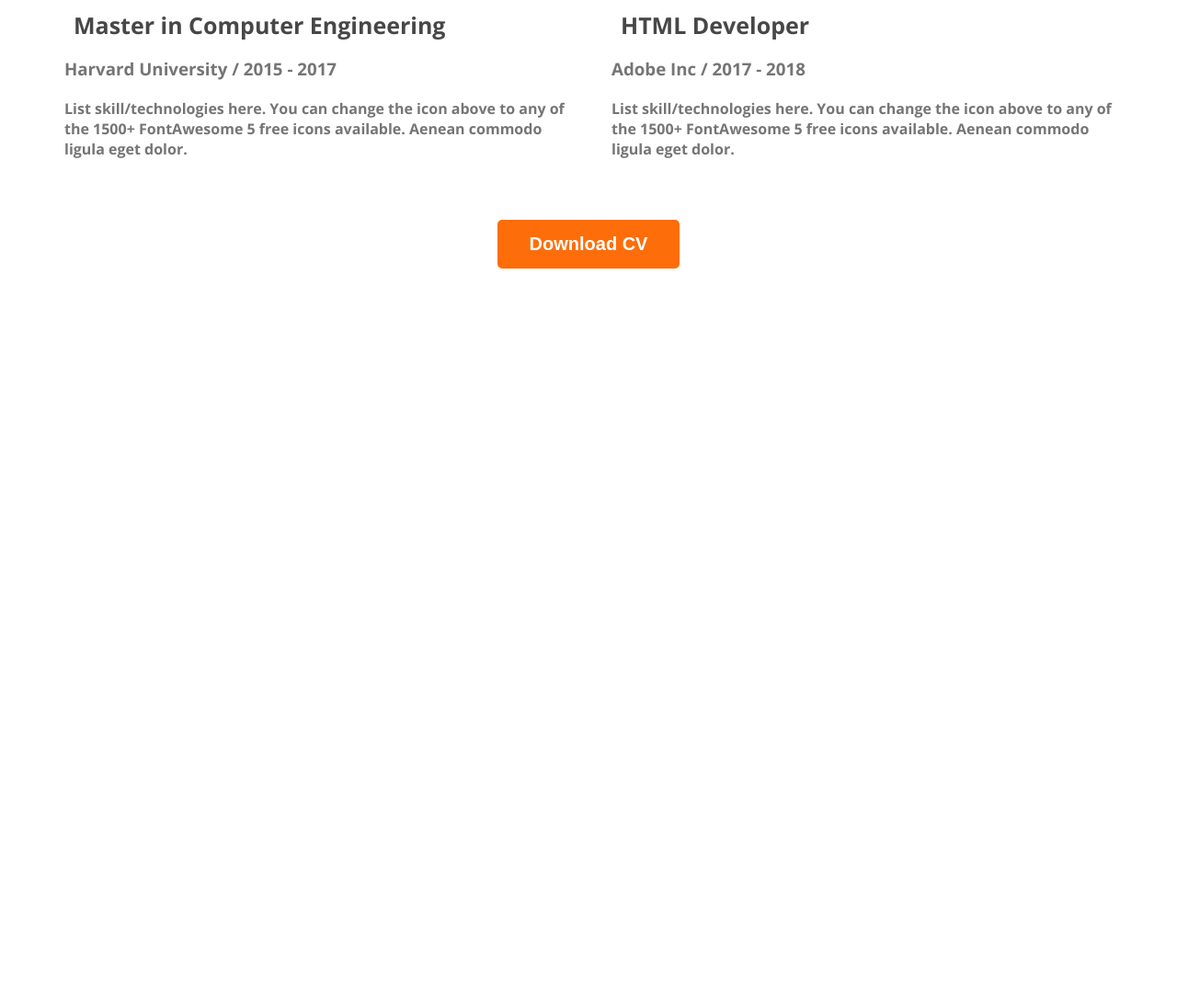
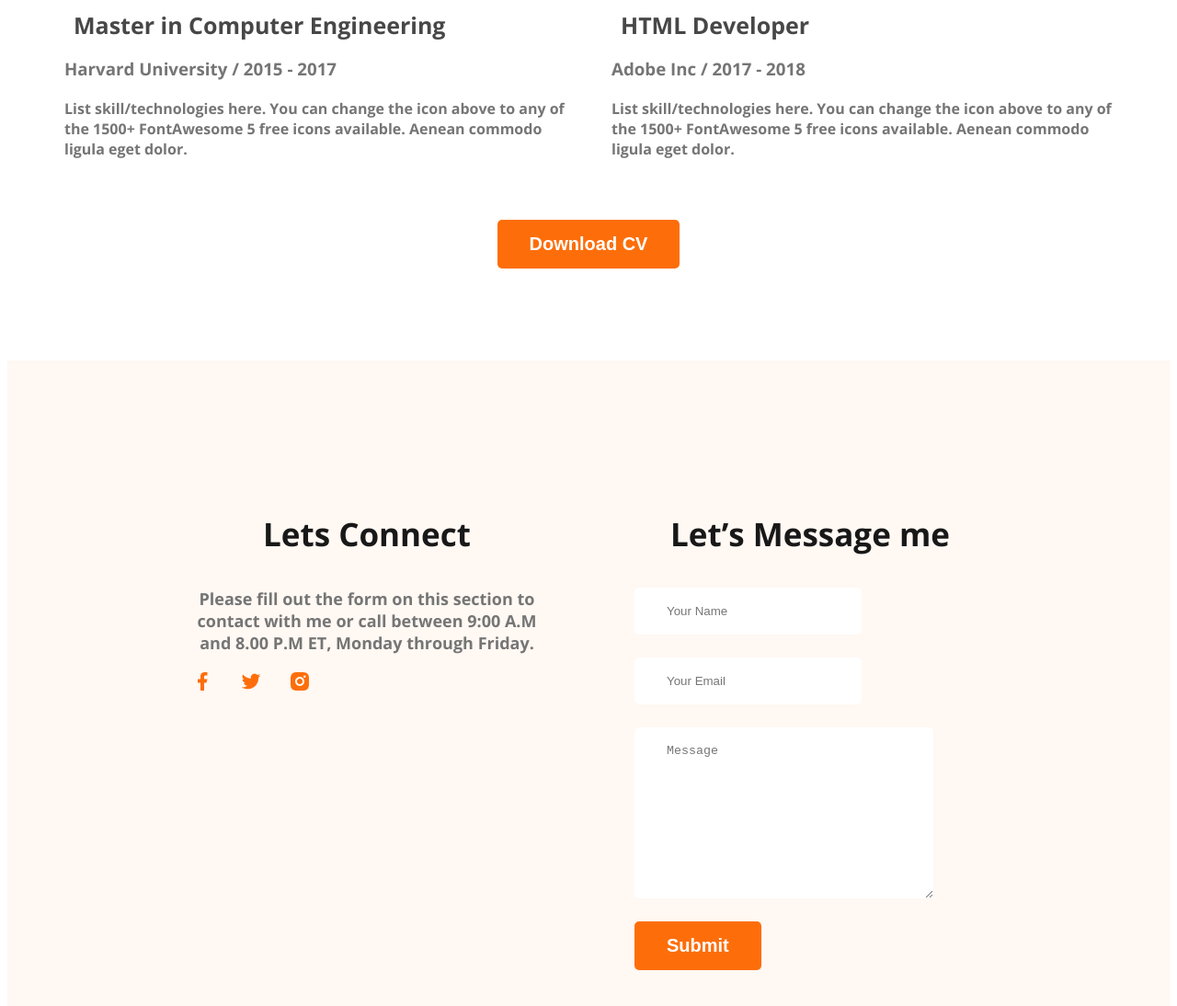
Before and after one commit to Asmina332/web-Developer-portfolio, a plain HTML site: page index.html in a window 1280 px wide. Shown: the part 2942-4036 px from the top of the page at 92% size. Before the commit the page ends 3242 px from the top, so only its background shows below. Drawn offline with nearby package versions, Linux system fonts and the light colour scheme.

Commit message:
finish footer

```diff
--- a/index.html
+++ b/index.html
@@ -151,7 +151,24 @@
         </section>
     </main>
     <footer>
-
+      <div class="footer-column">
+        <h3 class="section-title">Lets Connect</h3>
+        <p class="section-description">Please fill out the form on this section to contact with me or call between 9:00 A.M and 8.00 P.M ET, Monday through Friday.</p>
+        <div class="social-links">
+            <a href=""><img src="images/icons/facebook.png" alt=""></a>
+            <a href=""><img src="images/icons/twitter.png" alt=""></a>
+            <a href=""><img src="images/icons/insta.png" alt=""></a>
+        </div>
+      </div>
+      <div class="footer-column">
+        <h3 class="section-title">Let’s Message me</h3>
+        <form class="contact">
+            <input type="text" placeholder="Your Name">
+            <input type="email" placeholder="Your Email">
+            <textarea placeholder="Message" name="" id="" cols="30" rows="10"></textarea>
+            <input class="btn-primary" type="submit" value="Submit">
+        </form>
+      </div>
     </footer>
 </body>
 
--- a/portfolio.css
+++ b/portfolio.css
@@ -197,3 +197,31 @@ main section{
     text-align: center;
     margin-top: 50px;
 }
+
+/* footer style */
+footer{
+    display: flex;
+    gap:100px;
+    background: #FFF8F3;
+    margin-top: 100px;
+    padding: 130px 200px;
+}
+.footer-column{
+    width: 50%;
+}
+
+.social-links a{
+    margin-right: 25px;
+}
+.contact input[type="text"], .contact input[type="email"], textarea{
+    display: block;
+    margin-bottom: 25px;
+    padding: 18px 35px;
+    color: #757575;
+    border-radius: 5px;
+    background: #FFF;
+    border: 0;
+
+
+}
+.contact input
```
